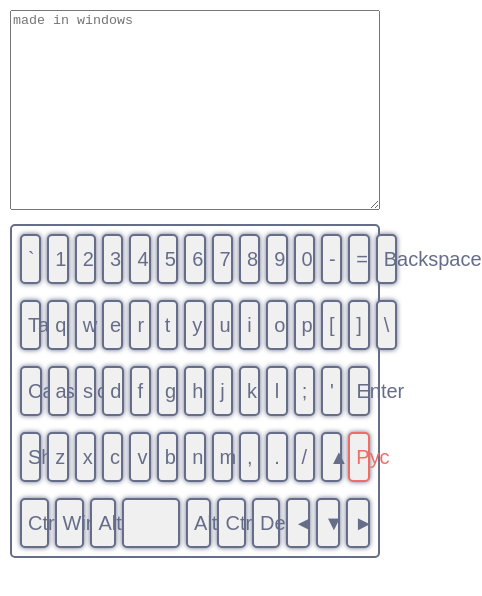
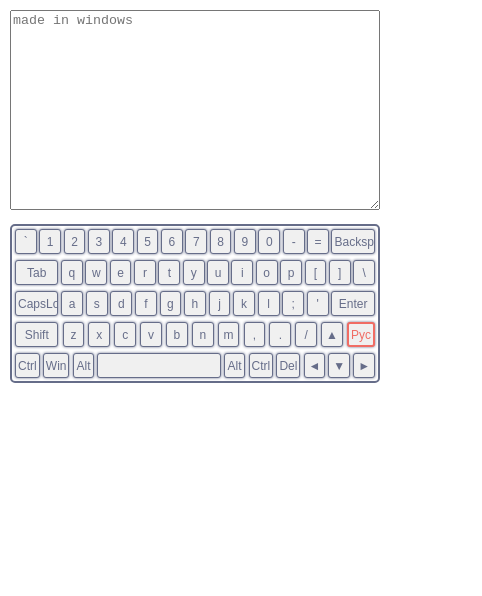
Before and after one commit to DmitryIP/virtual-keyboard, a website: page index.html in a window 390 px wide. Shown: the whole page, 482 px wide, since content can reach past the window. Drawn offline with Linux system fonts and the light colour scheme.

Commit message:
feat: add adaptivity

```diff
--- a/style.css
+++ b/style.css
@@ -48,6 +48,7 @@ body {
   box-shadow: 0 0 5px #666d89;
   background-color: #f0f0f0;
   outline: none;
+  overflow: hidden;
 }
 
 .keyboard__key:active {
@@ -80,3 +81,26 @@ body {
   border: solid 2px #f06c64;
   color: #f06c64;
 }
+@media(min-width: 601px ) and (max-width: 850px){
+  .keyboard__key {
+  font-size: 1.5rem;
+  margin: 2px;
+  padding: 2px;
+}
+}
+@media(max-width: 600px){
+  .keyrow {
+    padding: 2px;
+  }
+  .keyboard__key {
+    height: 25px;
+    font-size: 1.2rem;
+    min-width: 6%;
+    margin: 1px;
+    border: solid 1px #666d89;
+    border-radius: 3px;
+    box-shadow: 0 0 3px #666d89;
+    padding: 2px;
+  }
+
+}
```
